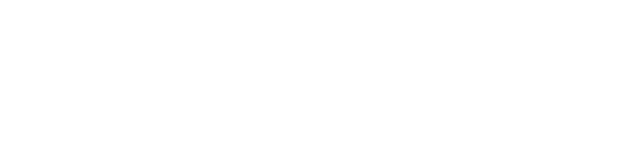
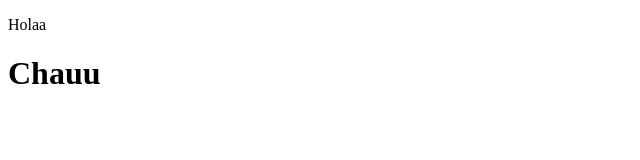
Before and after one commit to sc0211/DonSilvio, a plain HTML site: page nuevacarpeta/index.html in a window 1280 px wide. Shown: the whole page, without its empty margins (0-640 px from the left). Drawn offline with Linux system fonts and the light colour scheme.

Commit message:
cambiossss

```diff
--- a/nuevacarpeta/index.html
+++ b/nuevacarpeta/index.html
@@ -7,6 +7,7 @@
         <script type="text/javascript" src="js/js.js"></script>
     </head>
     <body>
-
+        <p>Holaa</p>
+        <h1>Chauu</h1>
     </body>
 </html>
```
